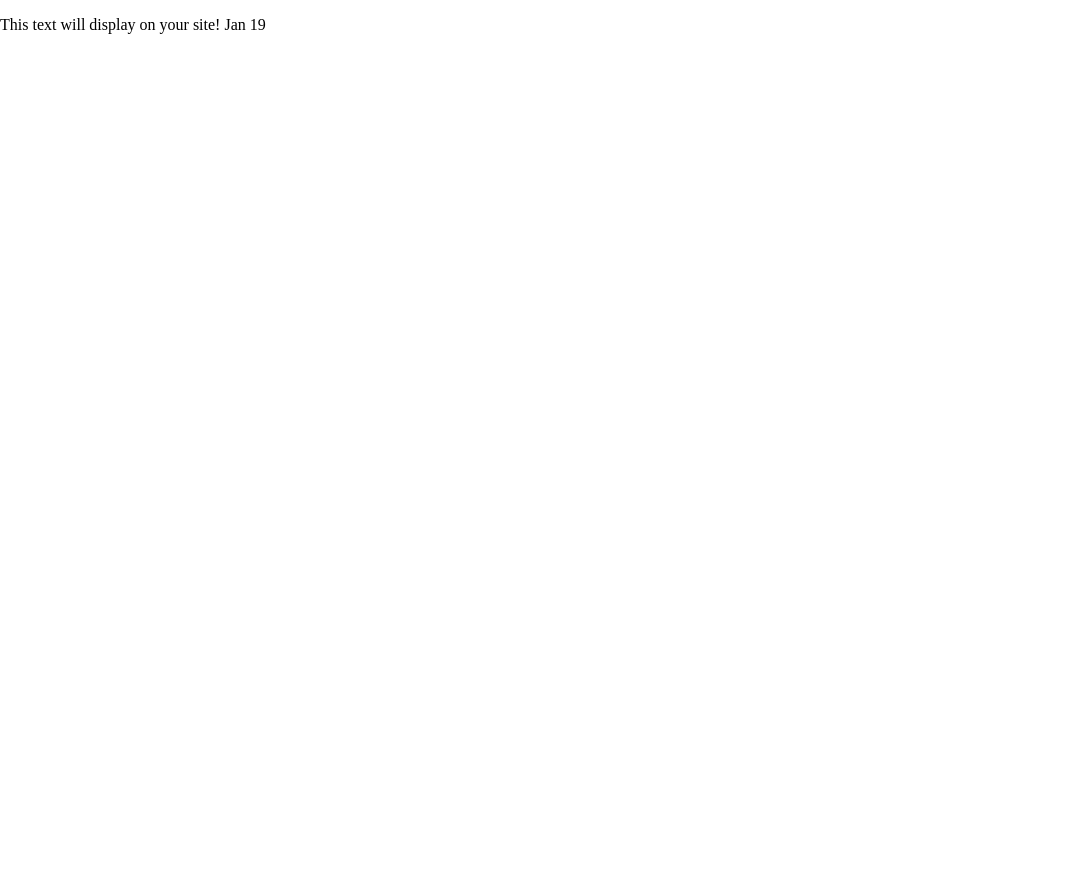
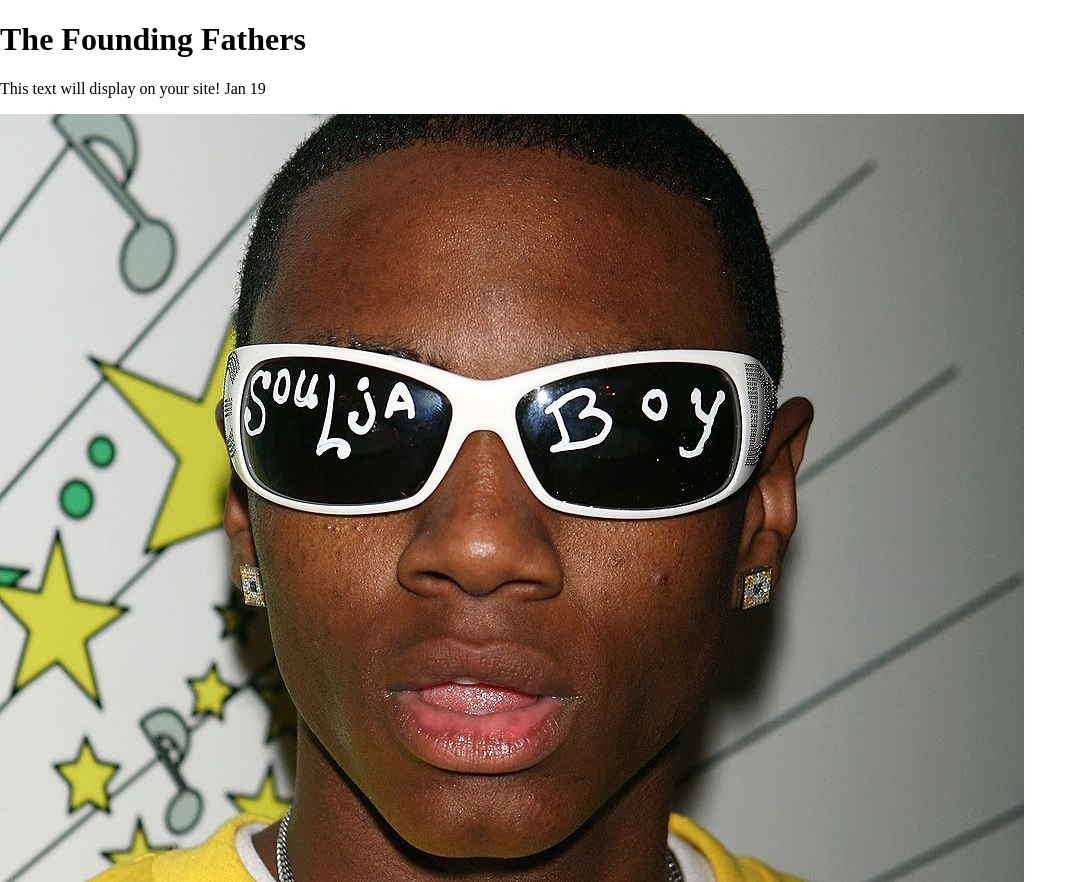
Before and after one commit to Sozark/image-practice, a plain HTML site: page index.html in a window 1280 px wide. Shown: the top 882 px of the page, without its empty margins (0-1087 px from the left). Before the commit the page ends 800 px from the top, so only its background shows below. Drawn offline with Linux system fonts and the light colour scheme.

Commit message:
Added images
(second image must be resized)

```diff
--- a/index.html
+++ b/index.html
@@ -23,9 +23,10 @@
 </head>
 
 <body>
-  <!-- Place your site's HTML here -->
+  <h1>The Founding Fathers</h1>
   <p>This text will display on your site! Jan 19</p>
-  <script src="js/main.js"></script>
+  <img src="./img/Souja.jpeg" alt="ITS SOUJA">
+  <img src="./img/ChiefKeef_233.jpeg" alt="BigSOSA">
 </body>
 
 </html>
```
Also changed, not shown: img/ChiefKeef_233.jpeg (added), img/Souja.jpeg (added), img/chief-keef.webp (added), 3 other files.
